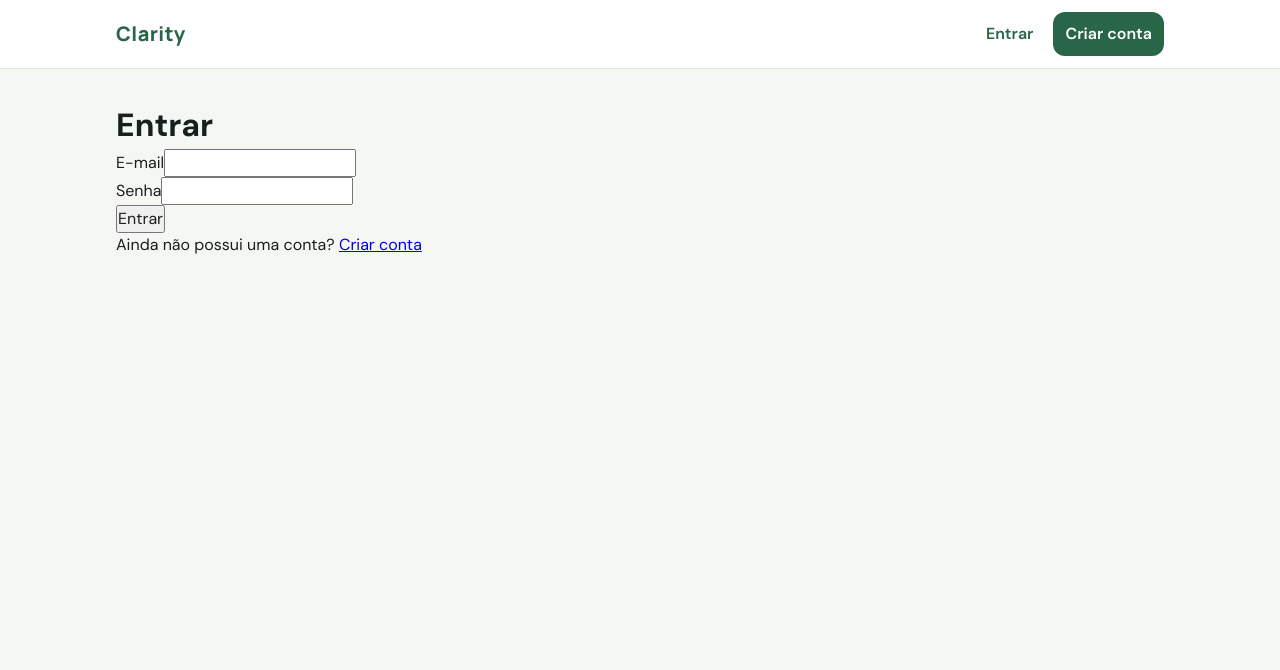
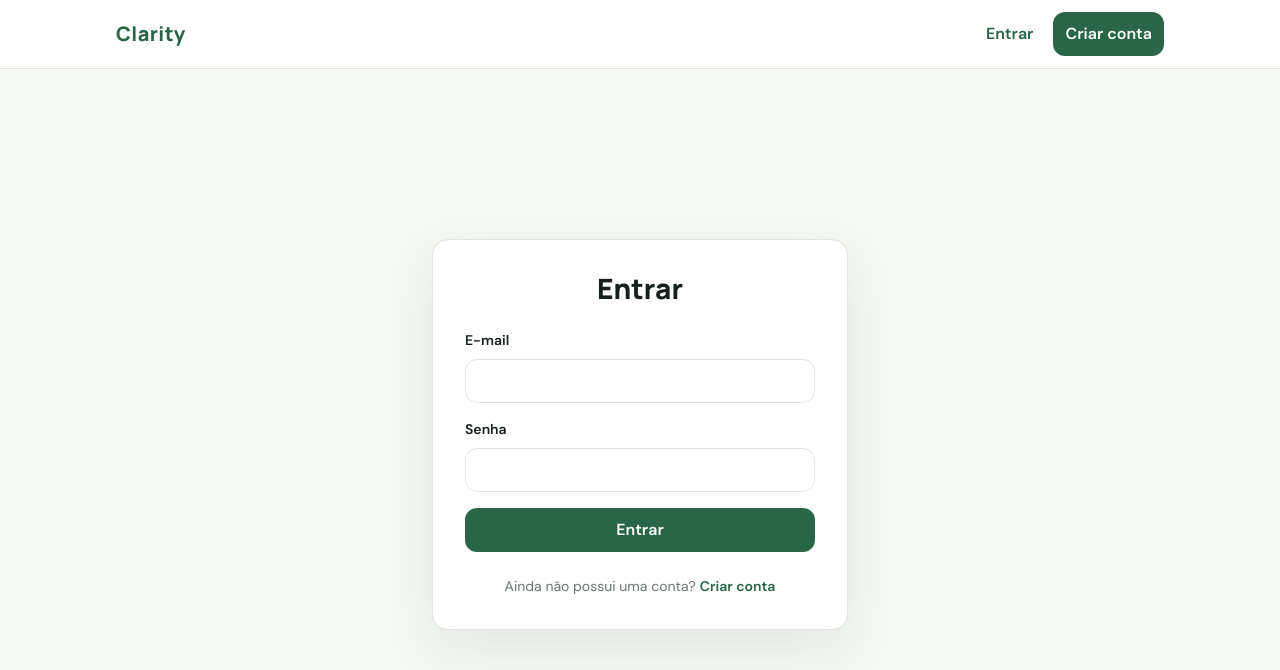
Before and after one commit to juniormps/clarity, a React (Vite) app in the folder client/: page /login in a window 1280 px wide. Shown: the top 670 px of the page. Built offline with nearby package versions, Linux system fonts and the light colour scheme; no server answers.

Commit message:
style(client): reformula layout das páginas de autenticação
- adiciona AuthPage.module.css compartilhado entre login e registro

- aplica classes de card, campos e botão com design tokens

- preserva validação, fluxo e acessibilidade existentes

```diff
--- /dev/null
+++ b/client/src/pages/AuthPage.module.css
@@ -0,0 +1,125 @@
+.main {
+  display: flex;
+  flex-direction: column;
+  align-items: center;
+  justify-content: center;
+  flex: 1;
+  width: 100%;
+}
+
+.card {
+  width: 100%;
+  max-width: 26rem;
+  background-color: var(--color-surface);
+  border: 1px solid var(--color-border);
+  border-radius: var(--radius-lg);
+  box-shadow: var(--shadow-card);
+  padding: var(--space-6);
+}
+
+.title {
+  font-family: var(--font-heading);
+  font-size: 1.75rem;
+  font-weight: 800;
+  line-height: 1.2;
+  color: var(--color-text);
+  text-align: center;
+  margin-bottom: var(--space-6);
+}
+
+.form {
+  display: flex;
+  flex-direction: column;
+  gap: var(--space-4);
+}
+
+.field {
+  display: flex;
+  flex-direction: column;
+  gap: var(--space-2);
+}
+
+.label {
+  font-size: 0.875rem;
+  font-weight: 600;
+  color: var(--color-text);
+}
+
+.input {
+  width: 100%;
+  min-height: var(--control-min-height);
+  padding: 0 var(--space-3);
+  font-size: 1rem;
+  background-color: var(--color-surface);
+  border: 1px solid var(--color-border);
+  border-radius: var(--control-radius);
+  transition: border-color var(--control-transition);
+}
+
+.input:focus {
+  border-color: var(--color-primary);
+}
+
+.input[aria-invalid="true"] {
+  border-color: var(--color-error);
+}
+
+.fieldError {
+  font-size: 0.875rem;
+  color: var(--color-error);
+}
+
+.submitButton {
+  width: 100%;
+  min-height: var(--control-min-height);
+  padding: 0 var(--space-6);
+  background-color: var(--color-primary);
+  color: var(--color-surface);
+  border: none;
+  border-radius: var(--control-radius);
+  font-weight: 600;
+  transition: background-color var(--control-transition);
+}
+
+.submitButton:disabled {
+  opacity: 0.6;
+  cursor: not-allowed;
+}
+
+.submitError {
+  margin-top: var(--space-4);
+  padding: var(--space-3);
+  font-size: 0.875rem;
+  color: var(--color-error);
+  background-color: rgba(185, 28, 28, 0.06);
+  border-radius: var(--radius-sm);
+}
+
+.footer {
+  margin-top: var(--space-6);
+  font-size: 0.875rem;
+  color: var(--color-text-muted);
+  text-align: center;
+}
+
+.footerLink {
+  color: var(--color-primary);
+  font-weight: 600;
+  text-decoration: none;
+}
+
+@media (hover: hover) {
+  .submitButton:hover:not(:disabled) {
+    background-color: var(--color-primary-dark);
+  }
+
+  .footerLink:hover {
+    text-decoration: underline;
+  }
+}
+
+@media (min-width: 480px) {
+  .card {
+    padding: var(--space-8);
+  }
+}
--- a/client/src/pages/LoginPage.tsx
+++ b/client/src/pages/LoginPage.tsx
@@ -4,6 +4,7 @@ import { Link, useNavigate } from "react-router-dom";
 import { useAppDispatch } from "../app/hooks";
 import { setAuthenticatedUser } from "../features/auth/authSlice";
 import { loginUser } from "../services/authService";
+import styles from "./AuthPage.module.css";
 
 interface LoginFormValues {
     email: string;
@@ -107,13 +108,15 @@ function LoginPage() {
     }
 
     return (
-        <main>
-            <h1>Entrar</h1>
+        <main className={styles.main}>
+            <div className={styles.card}>
+                <h1 className={styles.title}>Entrar</h1>
 
-            <form onSubmit={handleSubmit} noValidate>
-                <div>
-                    <label htmlFor="email">E-mail</label>
+                <form className={styles.form} onSubmit={handleSubmit} noValidate>
+                    <div className={styles.field}>
+                        <label className={styles.label} htmlFor="email">E-mail</label>
                         <input
+                            className={styles.input}
                             id="email"
                             name="email"
                             type="email"
@@ -124,12 +127,17 @@ function LoginPage() {
                             aria-describedby={fieldErrors.email ? "email-error" : undefined}
                             onChange={(event) => handleChange("email", event.target.value)}
                         />
-                    {fieldErrors.email && <p id="email-error">{fieldErrors.email}</p>}
+                        {fieldErrors.email && (
+                            <p className={styles.fieldError} id="email-error">
+                                {fieldErrors.email}
+                            </p>
+                        )}
                     </div>
 
-                <div>
-                    <label htmlFor="password">Senha</label>
+                    <div className={styles.field}>
+                        <label className={styles.label} htmlFor="password">Senha</label>
                         <input
+                            className={styles.input}
                             id="password"
                             name="password"
                             type="password"
@@ -140,19 +148,35 @@ function LoginPage() {
                             aria-describedby={fieldErrors.password ? "password-error" : undefined}
                             onChange={(event) => handleChange("password", event.target.value)}
                         />
-                    {fieldErrors.password && <p id="password-error">{fieldErrors.password}</p>}
+                        {fieldErrors.password && (
+                            <p className={styles.fieldError} id="password-error">
+                                {fieldErrors.password}
+                            </p>
+                        )}
                     </div>
 
-                <button type="submit" disabled={isSubmitting}>
+                    <button
+                        className={styles.submitButton}
+                        type="submit"
+                        disabled={isSubmitting}
+                    >
                         {isSubmitting ? "Entrando..." : "Entrar"}
                     </button>
                 </form>
 
-            {submitError && <p role="alert">{submitError}</p>}
+                {submitError && (
+                    <p className={styles.submitError} role="alert">
+                        {submitError}
+                    </p>
+                )}
 
-            <p>
-                Ainda não possui uma conta? <Link to="/register">Criar conta</Link>
+                <p className={styles.footer}>
+                    Ainda não possui uma conta?{" "}
+                    <Link className={styles.footerLink} to="/register">
+                        Criar conta
+                    </Link>
                 </p>
+            </div>
         </main>
     );
 }
--- a/client/src/pages/RegisterPage.tsx
+++ b/client/src/pages/RegisterPage.tsx
@@ -2,6 +2,7 @@ import type { FormEvent } from "react";
 import { useState } from "react";
 import { Link, useNavigate } from "react-router-dom";
 import { registerUser } from "../services/authService";
+import styles from "./AuthPage.module.css";
 
 interface RegisterFormValues {
     firstName: string;
@@ -137,13 +138,15 @@ function RegisterPage() {
     }
 
     return (
-        <main>
-            <h1>Criar conta</h1>
+        <main className={styles.main}>
+            <div className={styles.card}>
+                <h1 className={styles.title}>Criar conta</h1>
 
-            <form onSubmit={handleSubmit} noValidate>
-                <div>
-                    <label htmlFor="firstName">Nome</label>
+                <form className={styles.form} onSubmit={handleSubmit} noValidate>
+                    <div className={styles.field}>
+                        <label className={styles.label} htmlFor="firstName">Nome</label>
                         <input
+                            className={styles.input}
                             id="firstName"
                             name="firstName"
                             type="text"
@@ -157,13 +160,16 @@ function RegisterPage() {
                             onChange={(event) => handleChange("firstName", event.target.value)}
                         />
                         {fieldErrors.firstName && (
-                        <p id="firstName-error">{fieldErrors.firstName}</p>
+                            <p className={styles.fieldError} id="firstName-error">
+                                {fieldErrors.firstName}
+                            </p>
                         )}
                     </div>
 
-                <div>
-                    <label htmlFor="lastName">Sobrenome</label>
+                    <div className={styles.field}>
+                        <label className={styles.label} htmlFor="lastName">Sobrenome</label>
                         <input
+                            className={styles.input}
                             id="lastName"
                             name="lastName"
                             type="text"
@@ -177,13 +183,16 @@ function RegisterPage() {
                             onChange={(event) => handleChange("lastName", event.target.value)}
                         />
                         {fieldErrors.lastName && (
-                        <p id="lastName-error">{fieldErrors.lastName}</p>
+                            <p className={styles.fieldError} id="lastName-error">
+                                {fieldErrors.lastName}
+                            </p>
                         )}
                     </div>
 
-                <div>
-                    <label htmlFor="email">E-mail</label>
+                    <div className={styles.field}>
+                        <label className={styles.label} htmlFor="email">E-mail</label>
                         <input
+                            className={styles.input}
                             id="email"
                             name="email"
                             type="email"
@@ -197,13 +206,16 @@ function RegisterPage() {
                             onChange={(event) => handleChange("email", event.target.value)}
                         />
                         {fieldErrors.email && (
-                        <p id="email-error">{fieldErrors.email}</p>
+                            <p className={styles.fieldError} id="email-error">
+                                {fieldErrors.email}
+                            </p>
                         )}
                     </div>
 
-                <div>
-                    <label htmlFor="password">Senha</label>
+                    <div className={styles.field}>
+                        <label className={styles.label} htmlFor="password">Senha</label>
                         <input
+                            className={styles.input}
                             id="password"
                             name="password"
                             type="password"
@@ -217,13 +229,18 @@ function RegisterPage() {
                             onChange={(event) => handleChange("password", event.target.value)}
                         />
                         {fieldErrors.password && (
-                        <p id="password-error">{fieldErrors.password}</p>
+                            <p className={styles.fieldError} id="password-error">
+                                {fieldErrors.password}
+                            </p>
                         )}
                     </div>
 
-                <div>
-                    <label htmlFor="passwordConfirmation">Confirmar senha</label>
+                    <div className={styles.field}>
+                        <label className={styles.label} htmlFor="passwordConfirmation">
+                            Confirmar senha
+                        </label>
                         <input
+                            className={styles.input}
                             id="passwordConfirmation"
                             name="passwordConfirmation"
                             type="password"
@@ -243,22 +260,37 @@ function RegisterPage() {
                             }
                         />
                         {fieldErrors.passwordConfirmation && (
-                        <p id="passwordConfirmation-error">
+                            <p
+                                className={styles.fieldError}
+                                id="passwordConfirmation-error"
+                            >
                                 {fieldErrors.passwordConfirmation}
                             </p>
                         )}
                     </div>
 
-                <button type="submit" disabled={isSubmitting}>
+                    <button
+                        className={styles.submitButton}
+                        type="submit"
+                        disabled={isSubmitting}
+                    >
                         {isSubmitting ? "Criando conta..." : "Criar conta"}
                     </button>
                 </form>
 
-            {submitError && <p role="alert">{submitError}</p>}
+                {submitError && (
+                    <p className={styles.submitError} role="alert">
+                        {submitError}
+                    </p>
+                )}
 
-            <p>
-                Já possui uma conta? <Link to="/login">Entrar</Link>
+                <p className={styles.footer}>
+                    Já possui uma conta?{" "}
+                    <Link className={styles.footerLink} to="/login">
+                        Entrar
+                    </Link>
                 </p>
+            </div>
         </main>
     );
 }
```
Lines whose indentation alone changed are shown as unchanged.
